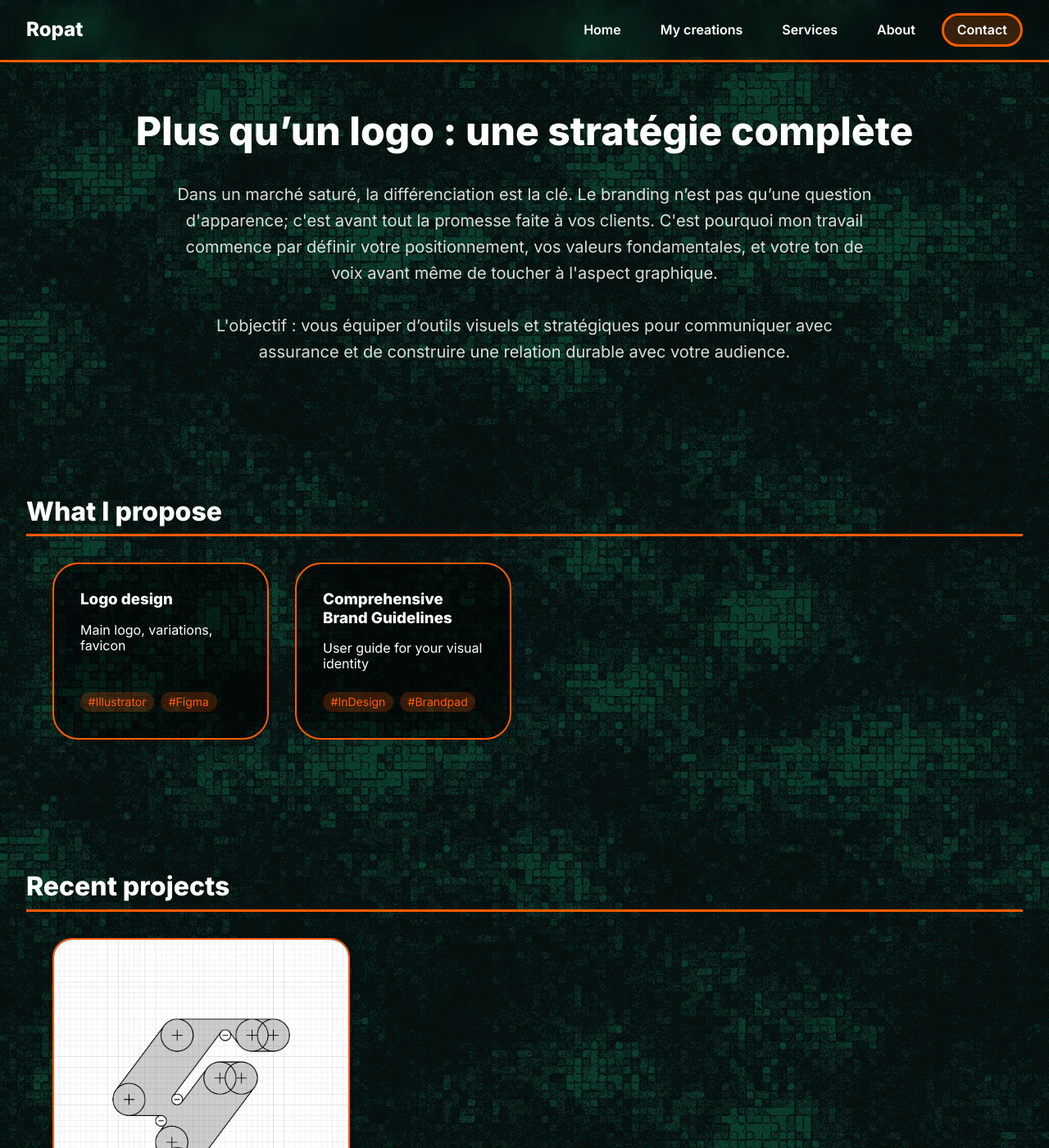
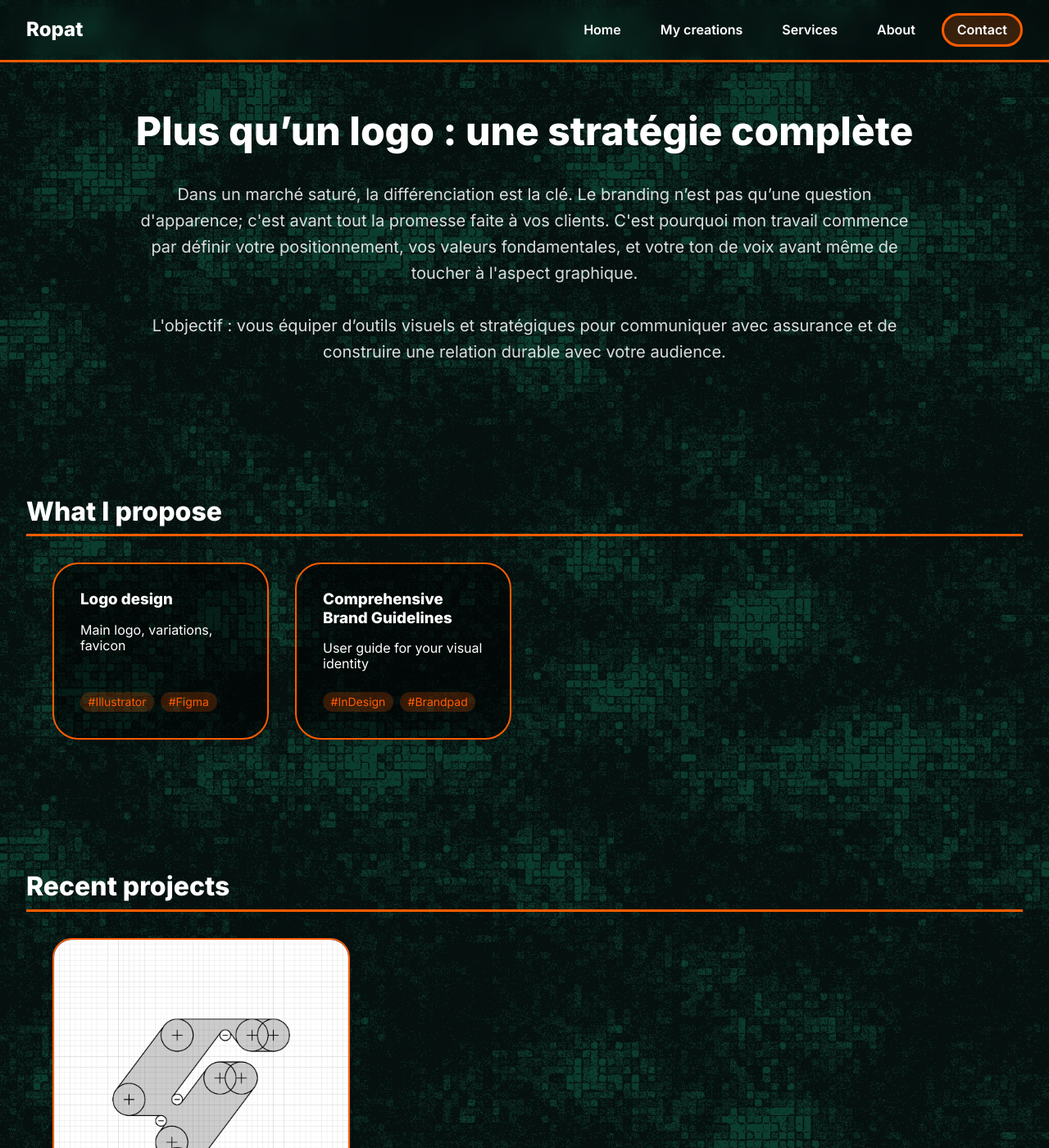
Before and after one commit to 7Nautilus/ropat-portfolio, a Jekyll site: the page built from en/services/branding-strategy.html, in a window 1280 px wide and 1400 px high, scrolled down 780 px. Shown: the whole window at 82% size. Built offline with Jekyll 4.4.1, drawn with Linux system fonts in a browser that asks for light colours.

Commit message:
test css services

```diff
--- a/assets/css/style.css
+++ b/assets/css/style.css
@@ -806,7 +806,7 @@ main {
   flex-direction: column;
   gap: var(--spacing-lg);
   font-size: var(--fs-p);
-  max-width: 70%;
+  max-width: 80%;
 }
 
 .service-main-intro {
```
